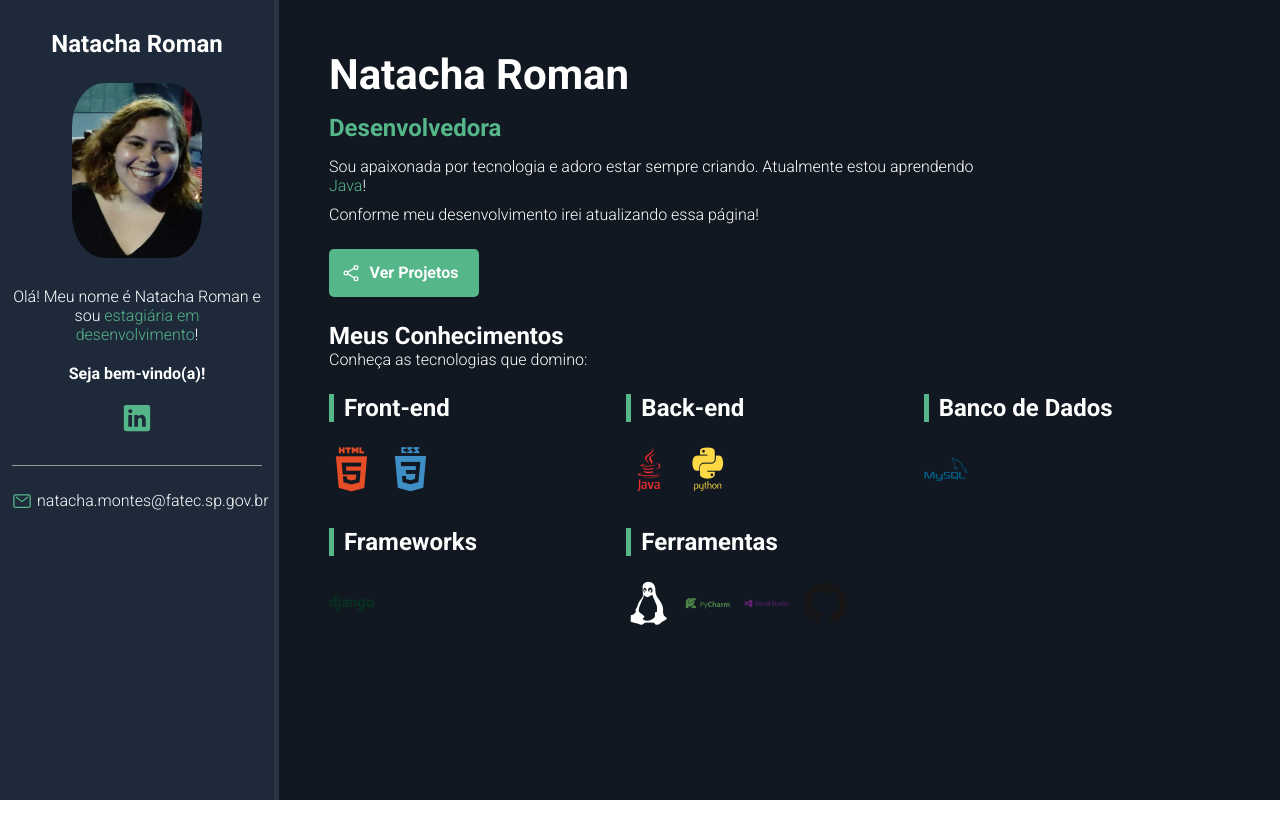
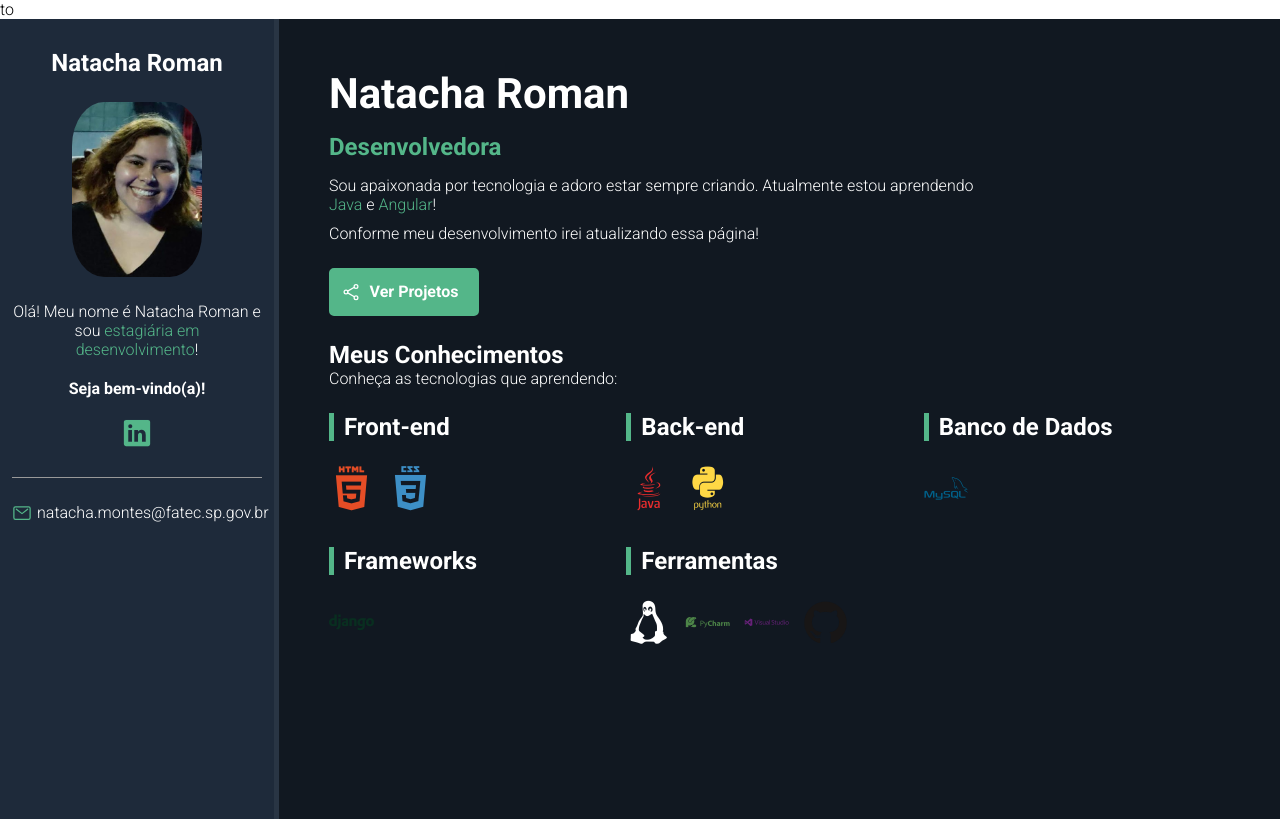
Before and after one commit to nrmontes/nrmontes.github.io, a plain HTML site: page index.html in a window 1280 px wide. Drawn offline with nearby package versions, Linux system fonts and the light colour scheme.

Commit message:
Atualização do portfólio.

```diff
--- a/index.html
+++ b/index.html
@@ -1,4 +1,4 @@
-<!DOCTYPE html>
+to<!DOCTYPE html>
 <html lang="en">
 <head>
     <meta charset="UTF-8">
@@ -29,11 +29,11 @@
         <section id="about-container">
             <h1 id="name">Natacha Roman</h1>
             <p id="title"><span class="highlight">Desenvolvedora</span></p>
-            <p class="description">Sou apaixonada por tecnologia e adoro estar sempre criando. Atualmente estou aprendendo <span class="highlight">Java</span>!</p>
+            <p class="description">Sou apaixonada por tecnologia e adoro estar sempre criando. Atualmente estou aprendendo <span class="highlight">Java</span> e <span class="highlight">Angular</span>!</p>
             <p class="description">Conforme meu desenvolvimento irei atualizando essa página!</p>
             <a href="#" id="btn-projects"><ion-icon name="share-social-outline"></ion-icon><span>Ver Projetos</span></a>
             <h2 id="skill-section-title">Meus Conhecimentos</h2>
-            <p class="description">Conheça as tecnologias que domino:</p>
+            <p class="description">Conheça as tecnologias que aprendendo:</p>
             <div id="skills-container">
                 <div class="skills-box">
                    <p class="skills-title">Front-end</p>
```
